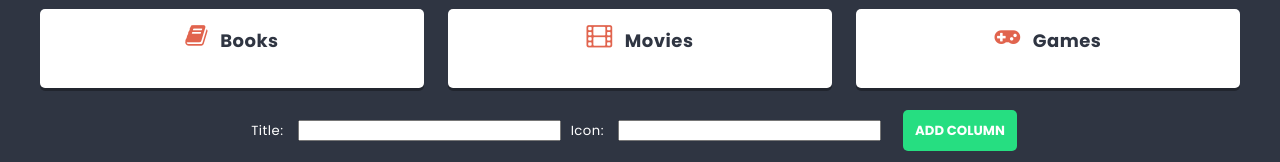
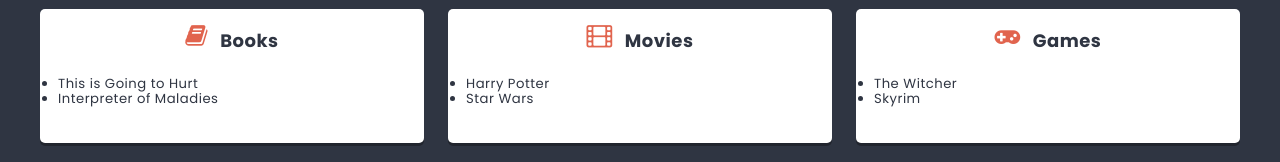
Before and after one commit to AlinaLubiana/Kodilla_React, a React (Create React App) app in the folder project-name/: page / in a window 1280 px wide. Shown: the part 532-694 px from the top of the page. Built offline with nearby package versions, Linux system fonts and the light colour scheme.

Commit message:
11.7 add colums

```diff
--- a/project-name/src/components/Column/Column.js
+++ b/project-name/src/components/Column/Column.js
@@ -4,6 +4,9 @@ const Column = props => {
   return (
     <article className={styles.column}>
       <h2 className={styles.title}><span className={styles.icon + ' fa fa-' + props.icon} />{props.title}</h2>
+      <ul className={styles.cards}>
+        {props.cards.map(card => <li key={card.id}>{card.title}</li>)}
+      </ul>
     </article>
   );
 };
--- a/project-name/src/components/List/List.js
+++ b/project-name/src/components/List/List.js
@@ -5,14 +5,38 @@ import { useState } from 'react';
 import shortid from 'shortid';
 
 const List = () => {
-    const [columns, setColumns] = useState([
-      { id: 1, title: 'Books', icon: 'book' },
-      { id: 2, title: 'Movies', icon: 'film' },
-      { id: 3, title: 'Games', icon: 'gamepad' }
-    ]);
+  const [columns, setColumns] = useState([
+    {
+      id: 1,
+      title: 'Books',
+      icon: 'book',
+      cards: [
+        { id: 1, title: 'This is Going to Hurt' },
+        { id: 2, title: 'Interpreter of Maladies' }
+      ]
+    },
+    {
+      id: 2,
+      title: 'Movies',
+      icon: 'film',
+      cards: [
+        { id: 1, title: 'Harry Potter' },
+        { id: 2, title: 'Star Wars' }
+      ]
+    },
+    {
+      id: 3,
+      title: 'Games',
+      icon: 'gamepad',
+      cards: [
+        { id: 1, title: 'The Witcher' },
+        { id: 2, title: 'Skyrim' }
+      ]
+    }
+  ]);
 
   const addColumn = newColumn => {
-    setColumns([...columns, { id: shortid(), title: newColumn.title, icon: newColumn.icon }]);
+    setColumns([...columns, { id: shortid(), title: newColumn.title, icon: newColumn.icon, cards: []}]);
   };
 
 	return (
@@ -22,7 +46,7 @@ const List = () => {
 			</header>
 			<p className={styles.description}>Interesting things I want to check out</p>
 			<section className={styles.columns}>
-				{columns.map(column => <Column key={column.id} title={column.title} icon={column.icon} />)}
+        {columns.map(column => <Column key={column.id} id={column.id} title={column.title} icon={column.icon} cards={column.cards} />)}
 			</section>
 			<ColumnForm action={addColumn} />
 		</div>
```
